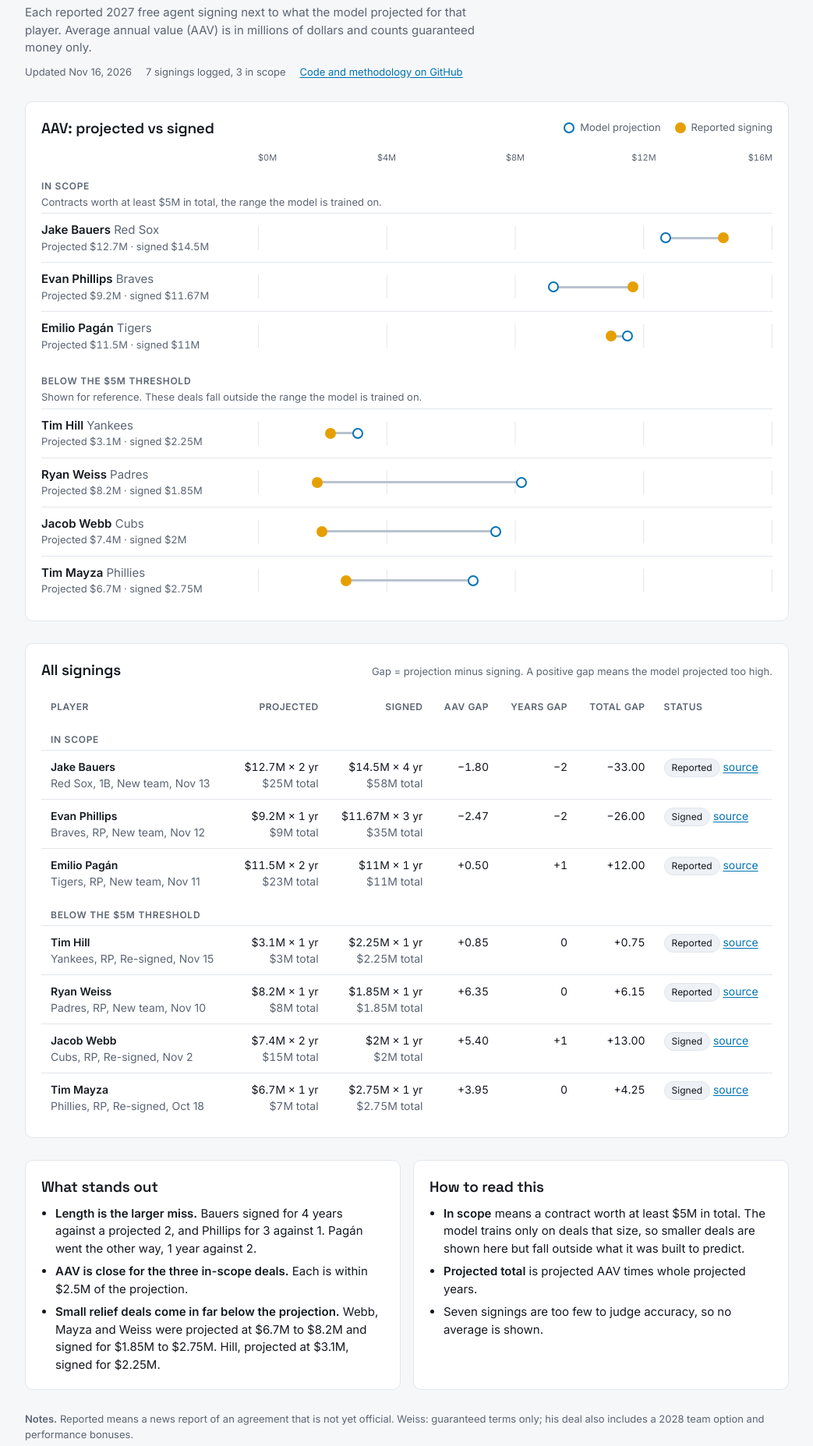
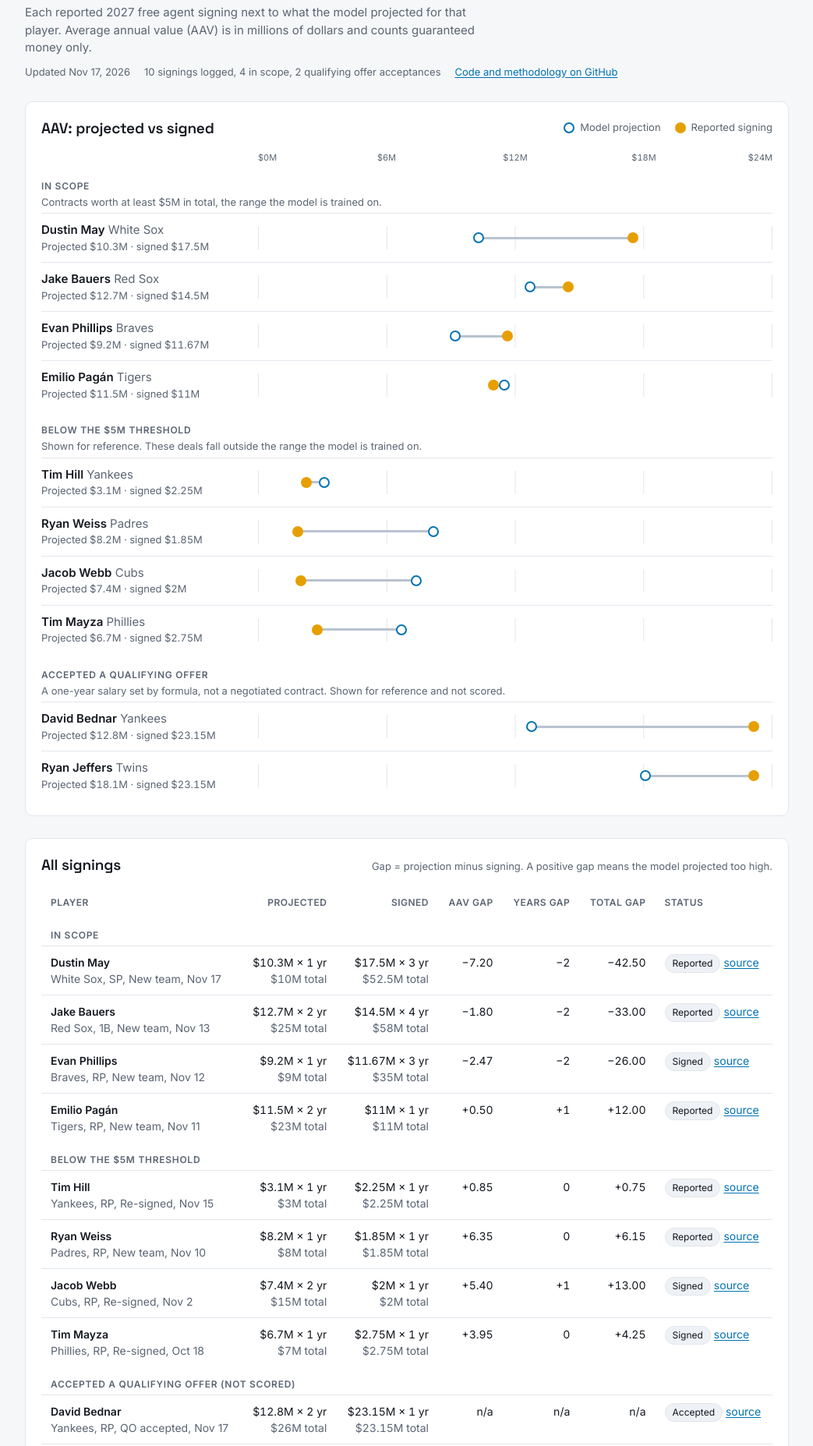
Before and after one commit to jpascarella17/fa-contract-model, a plain HTML site: page docs/index.html in a window 1280 px wide. Shown: the part 105-1960 px from the top of the page at 78% size, without its empty margins (118-1161 px from the left). Drawn offline with Linux system fonts and the light colour scheme.

Commit message:
Add May, Bednar, Jeffers to signings page

```diff
--- a/docs/index.html
+++ b/docs/index.html
@@ -134,7 +134,7 @@ li { max-width: 66ch; }
     <h1>Signings vs Projections</h1>
     <p class="lede">Each reported 2027 free agent signing next to what the model projected for that player. Average annual value (AAV) is in millions of dollars and counts guaranteed money only.</p>
     <div class="meta">
-      <span>Updated Nov 16, 2026</span>
+      <span>Updated Nov 17, 2026</span>
       <span><span id="count"></span></span>
       <a href="https://github.com/jpascarella17/fa-contract-model">Code and methodology on GitHub</a>
     </div>
@@ -179,9 +179,10 @@ li { max-width: 66ch; }
     <div class="card">
       <h2>What stands out</h2>
       <ul>
-        <li><b>Length is the larger miss.</b> Bauers signed for 4 years against a projected 2, and Phillips for 3 against 1. Pagán went the other way, 1 year against 2.</li>
-        <li><b>AAV is close for the three in-scope deals.</b> Each is within $2.5M of the projection.</li>
+        <li><b>Length is the larger miss.</b> Bauers signed for 4 years against a projected 2, Phillips for 3 against 1, and May for 3 against 1. Pagán went the other way, 1 year against 2.</li>
+        <li><b>AAV is close for three of the four in-scope deals,</b> each within $2.5M of the projection. Dustin May is the exception: $17.5M a year against a projected $10.3M.</li>
         <li><b>Small relief deals come in far below the projection.</b> Webb, Mayza and Weiss were projected at $6.7M to $8.2M and signed for $1.85M to $2.75M. Hill, projected at $3.1M, signed for $2.25M.</li>
+        <li><b>Both qualifying offer acceptances landed above the projection.</b> Jeffers took $23.15M against a projected $18.1M a year, and Bednar took the same against $12.8M. Those salaries are set by formula, so they are not scored.</li>
       </ul>
     </div>
     <div class="card">
@@ -189,36 +190,43 @@ li { max-width: 66ch; }
       <ul>
         <li><b>In scope</b> means a contract worth at least $5M in total. The model trains only on deals that size, so smaller deals are shown here but fall outside what it was built to predict.</li>
         <li><b>Projected total</b> is projected AAV times whole projected years.</li>
-        <li>Seven signings are too few to judge accuracy, so no average is shown.</li>
+        <li><b>Qualifying offer acceptances</b> take a one-year salary set by formula ($23.15M this year). They are shown but not scored, and the model's training data excludes them.</li>
+        <li>Four in-scope signings are too few to judge accuracy, so no average is shown.</li>
       </ul>
     </div>
   </section>
 
   <section class="foot" aria-label="Notes">
-       <p><b>Notes.</b> Reported means a news report of an agreement that is not yet official. Weiss: guaranteed terms only; his deal also includes a 2028 team option and performance bonuses.</p>
+    <p><b>Notes.</b> Reported means a news report of an agreement that is not yet official. Accepted means the player accepted a qualifying offer by the deadline. Weiss: guaranteed terms only; his deal also includes a 2028 team option and performance bonuses.</p>
   </section>
 </div>
 
 <script>
 // Rows are listed in the order they appear. Add a new object here as signings come in.
 var D = [
+  { n: "Dustin May",    team: "White Sox", kind: "New team", date: "Nov 17", scope: true,  pos: "SP",
+    pA: 10.3, pY: 1, pT: 10.0, aA: 17.5,  aY: 3, aT: 52.5, status: "Reported", src: "https://sports.yahoo.com/articles/hander-dustin-may-signs-3-170539474.html" },
   { n: "Jake Bauers",   team: "Red Sox",  kind: "New team", date: "Nov 13", scope: true,  pos: "1B",
     pA: 12.7, pY: 2, pT: 25.0, aA: 14.5,  aY: 4, aT: 58.0, status: "Reported", src: "https://sports.yahoo.com/mlb/breaking-news/article/1b-jake-bauers-nlcs-mvp-with-brewers-reportedly-agrees-to-4-year-58-million-deal-with-red-sox-175633947.html" },
   { n: "Evan Phillips", team: "Braves",   kind: "New team", date: "Nov 12", scope: true,  pos: "RP",
     pA: 9.2,  pY: 1, pT: 9.0,  aA: 11.667, aY: 3, aT: 35.0, status: "Signed", src: "https://sports.yahoo.com/mlb/breaking-news/article/evan-phillips-signs-3-year-35-million-deal-with-braves-203656422.html" },
-    { n: "Emilio Pagán",  team: "Tigers",   kind: "New team", date: "Nov 11", scope: true,  pos: "RP",
+  { n: "Emilio Pagán",  team: "Tigers",   kind: "New team", date: "Nov 11", scope: true,  pos: "RP",
     pA: 11.5, pY: 2, pT: 23.0, aA: 11.0,  aY: 1, aT: 11.0, status: "Reported", src: "https://www.nbcsports.com/fantasy/baseball/player-news/2026-11-11/report-tigers-sign-emilio-pagan-for-11-million" },
   { n: "Tim Hill",      team: "Yankees",  kind: "Re-signed", date: "Nov 15", scope: false, pos: "RP",
     pA: 3.1,  pY: 1, pT: 3.0,  aA: 2.25,  aY: 1, aT: 2.25, status: "Reported", src: "https://sports.yahoo.com/mlb/article/yankees-reportedly-re-sign-lefty-reliever-tim-hill-to-1-year-225-million-deal-221804576.html" },
   { n: "Ryan Weiss",    team: "Padres",   kind: "New team", date: "Nov 10", scope: false, pos: "RP",
     pA: 8.2,  pY: 1, pT: 8.0,  aA: 1.85,  aY: 1, aT: 1.85, status: "Reported", src: "https://www.espn.com/nba/story/_/id/50449822/rhp-ryan-weiss-agrees-185m-deal-padres-sources-say" },
-    { n: "Jacob Webb",    team: "Cubs",     kind: "Re-signed", date: "Nov 2",  scope: false, pos: "RP",
+  { n: "Jacob Webb",    team: "Cubs",     kind: "Re-signed", date: "Nov 2",  scope: false, pos: "RP",
     pA: 7.4,  pY: 2, pT: 15.0, aA: 2.0,   aY: 1, aT: 2.0,  status: "Signed", src: "https://sports.yahoo.com/articles/chicago-cubs-sign-jacob-webb-195306791.html" },
   { n: "Tim Mayza",     team: "Phillies", kind: "Re-signed", date: "Oct 18", scope: false, pos: "RP",
-    pA: 6.7,  pY: 1, pT: 7.0,  aA: 2.75,  aY: 1, aT: 2.75, status: "Signed", src: "https://jaysjournal.com/phillies-resign-former-blue-jays-reliever-tim-mayza-who-had-bounce-back-2026-campaign" }
+    pA: 6.7,  pY: 1, pT: 7.0,  aA: 2.75,  aY: 1, aT: 2.75, status: "Signed", src: "https://jaysjournal.com/phillies-resign-former-blue-jays-reliever-tim-mayza-who-had-bounce-back-2026-campaign" },
+  { n: "David Bednar",  team: "Yankees",  kind: "QO accepted", date: "Nov 17", scope: false, qo: true, pos: "RP",
+    pA: 12.8, pY: 2, pT: 26.0, aA: 23.15, aY: 1, aT: 23.15, status: "Accepted", src: "https://sports.yahoo.com/articles/david-bednar-returning-yankees-23-224735007.html" },
+  { n: "Ryan Jeffers",  team: "Twins",    kind: "QO accepted", date: "Nov 17", scope: false, qo: true, pos: "C",
+    pA: 18.1, pY: 3, pT: 54.0, aA: 23.15, aY: 1, aT: 23.15, status: "Accepted", src: "https://www.mlb.com/news/ryan-jeffers-accepts-twins-qualifying-offer" }
 ];
 
-var MAX = 16;
+var MAX = 24;
 function r2(x) { return Math.round(x * 100) / 100; }
 function money(v) { return "$" + r2(v) + "M"; }
 function signed(v, dec) {
@@ -230,16 +238,17 @@ function signed(v, dec) {
 }
 function esc(s) { return String(s).replace(/[&<>"]/g, function (c) { return { "&": "&amp;", "<": "&lt;", ">": "&gt;", '"': "&quot;" }[c]; }); }
 function label(d) {
-  return esc(d.n);
+  return esc(d.n) + (d.mark || "");
 }
 
 // Count line
 var inScope = D.filter(function (d) { return d.scope; }).length;
-document.getElementById("count").textContent = D.length + " signings logged, " + inScope + " in scope";
+var qoCount = D.filter(function (d) { return d.qo; }).length;
+document.getElementById("count").textContent = D.length + " signings logged, " + inScope + " in scope, " + qoCount + " qualifying offer acceptances";
 
 // Axis
 var ax = "";
-for (var t = 0; t <= MAX; t += 4) { ax += '<span style="left:' + (t / MAX * 100) + '%">$' + t + 'M</span>'; }
+for (var t = 0; t <= MAX; t += 6) { ax += '<span style="left:' + (t / MAX * 100) + '%">$' + t + 'M</span>'; }
 document.getElementById("axis").innerHTML = ax;
 
 // Chart
@@ -258,7 +267,9 @@ var chart = "";
 chart += '<div class="group-title">In scope</div><div class="group-note">Contracts worth at least $5M in total, the range the model is trained on.</div>';
 chart += D.filter(function (d) { return d.scope; }).map(rowHtml).join("");
 chart += '<div class="group-title">Below the $5M threshold</div><div class="group-note">Shown for reference. These deals fall outside the range the model is trained on.</div>';
-chart += D.filter(function (d) { return !d.scope; }).map(rowHtml).join("");
+chart += D.filter(function (d) { return !d.scope && !d.qo; }).map(rowHtml).join("");
+chart += '<div class="group-title">Accepted a qualifying offer</div><div class="group-note">A one-year salary set by formula, not a negotiated contract. Shown for reference and not scored.</div>';
+chart += D.filter(function (d) { return d.qo; }).map(rowHtml).join("");
 document.getElementById("chart").innerHTML = chart;
 
 // Table
@@ -270,15 +281,17 @@ function tr(d) {
     '<td>' + who + '</td>' +
     '<td class="n">' + money(d.pA) + " &times; " + d.pY + " yr<br><span class=\"muted\">" + money(d.pT) + " total</span></td>" +
     '<td class="n">' + money(d.aA) + " &times; " + d.aY + " yr<br><span class=\"muted\">" + money(d.aT) + " total</span></td>" +
-    '<td class="n">' + signed(gA, true) + '</td>' +
-    '<td class="n">' + signed(gY, false) + '</td>' +
-    '<td class="n">' + signed(gT, true) + '</td>' +
+    '<td class="n">' + (d.qo ? "n/a" : signed(gA, true)) + '</td>' +
+    '<td class="n">' + (d.qo ? "n/a" : signed(gY, false)) + '</td>' +
+    '<td class="n">' + (d.qo ? "n/a" : signed(gT, true)) + '</td>' +
     '<td>' + status + '</td></tr>';
 }
 var rows = '<tr class="sep"><td colspan="7">In scope</td></tr>' +
   D.filter(function (d) { return d.scope; }).map(tr).join("") +
   '<tr class="sep"><td colspan="7">Below the $5M threshold</td></tr>' +
-  D.filter(function (d) { return !d.scope; }).map(tr).join("");
+  D.filter(function (d) { return !d.scope && !d.qo; }).map(tr).join("") +
+  '<tr class="sep"><td colspan="7">Accepted a qualifying offer (not scored)</td></tr>' +
+  D.filter(function (d) { return d.qo; }).map(tr).join("");
 document.getElementById("rows").innerHTML = rows;
 </script>
 
--- a/outputs/signings_tracker.csv
+++ b/outputs/signings_tracker.csv
@@ -1,8 +1,11 @@
 player_name,team,actual_aav_m,actual_years,source,date,type,in_scope
-Emilio Pagan,Tigers,11.0,1,[source link],2026-11-11,[new team or re-sign],yes
+Emilio Pagan,Tigers,11.5,1,https://www.reuters.com/sports/tigers-sign-rhp-emilio-pagan-1-year-115m-contract--flm-2026-11-18/,2026-11-11,new team,yes
 Jacob Webb,Cubs,2.0,1,https://sports.yahoo.com/articles/chicago-cubs-sign-jacob-webb-195306791.html,2026-11-02,re-sign,no
 Tim Mayza,Phillies,2.75,1,https://jaysjournal.com/phillies-resign-former-blue-jays-reliever-tim-mayza-who-had-bounce-back-2026-campaign,2026-10-18,re-sign,no
 Ryan Weiss,Padres,1.85,1,https://www.espn.com/nba/story/_/id/50449822/rhp-ryan-weiss-agrees-185m-deal-padres-sources-say,2026-11-10,new team,no
 Jake Bauers,Red Sox,14.5,4,https://sports.yahoo.com/mlb/breaking-news/article/1b-jake-bauers-nlcs-mvp-with-brewers-reportedly-agrees-to-4-year-58-million-deal-with-red-sox-175633947.html,2026-11-13,new team,yes
 Evan Phillips,Braves,11.667,3,https://sports.yahoo.com/mlb/breaking-news/article/evan-phillips-signs-3-year-35-million-deal-with-braves-203656422.html,2026-11-12,new team,yes
 Tim Hill,Yankees,2.25,1,https://sports.yahoo.com/mlb/article/yankees-reportedly-re-sign-lefty-reliever-tim-hill-to-1-year-225-million-deal-221804576.html,2026-11-15,re-sign,no
+Dustin May,White Sox,17.5,3,https://sports.yahoo.com/articles/hander-dustin-may-signs-3-170539474.html,2026-11-17,new team,yes
+Ryan Jeffers,Twins,23.15,1,https://www.mlb.com/news/ryan-jeffers-accepts-twins-qualifying-offer,2026-11-17,QO accepted,no
+David Bednar,Yankees,23.15,1,https://sports.yahoo.com/articles/david-bednar-returning-yankees-23-224735007.html,2026-11-17,QO accepted,no
```
